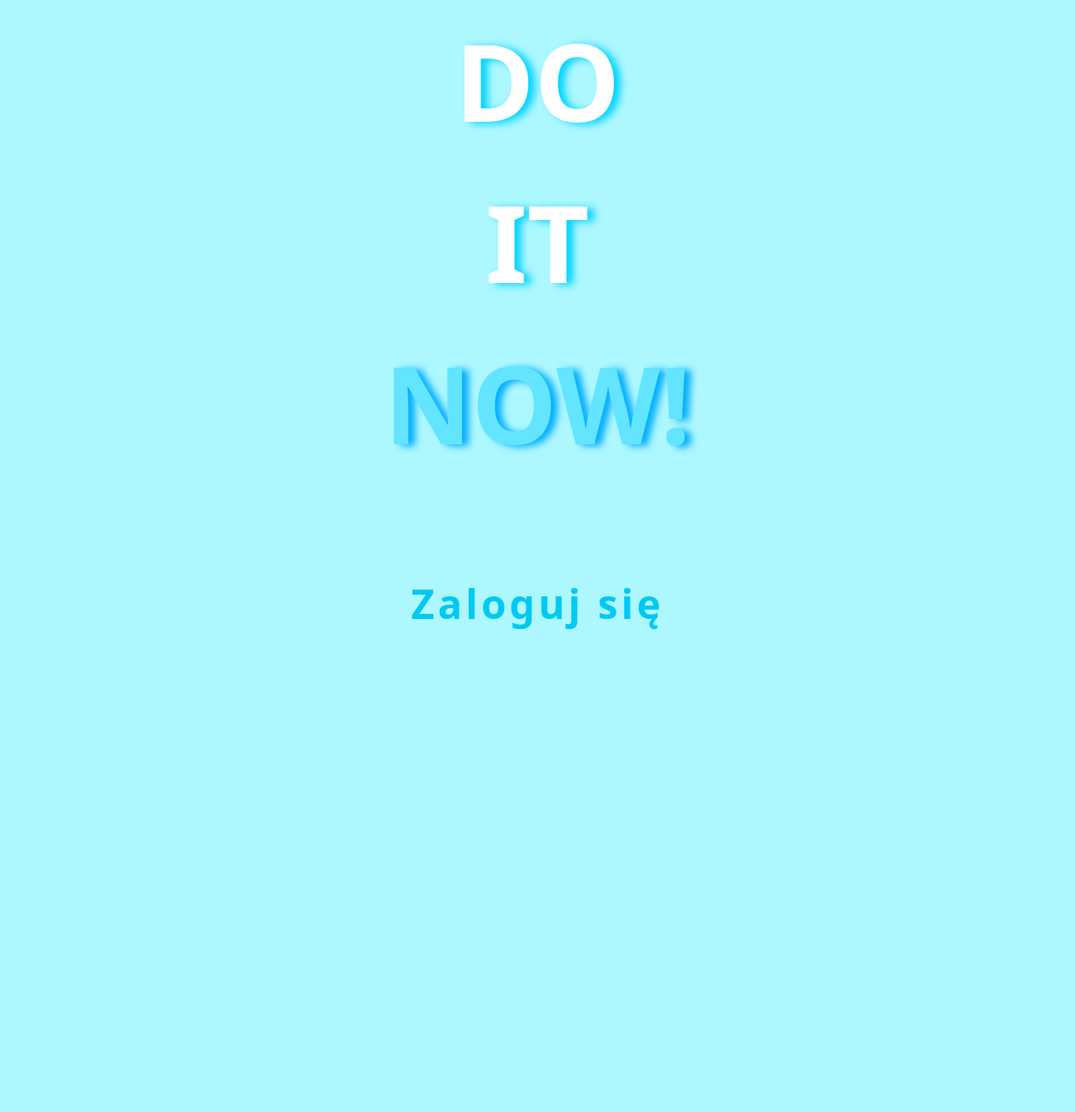
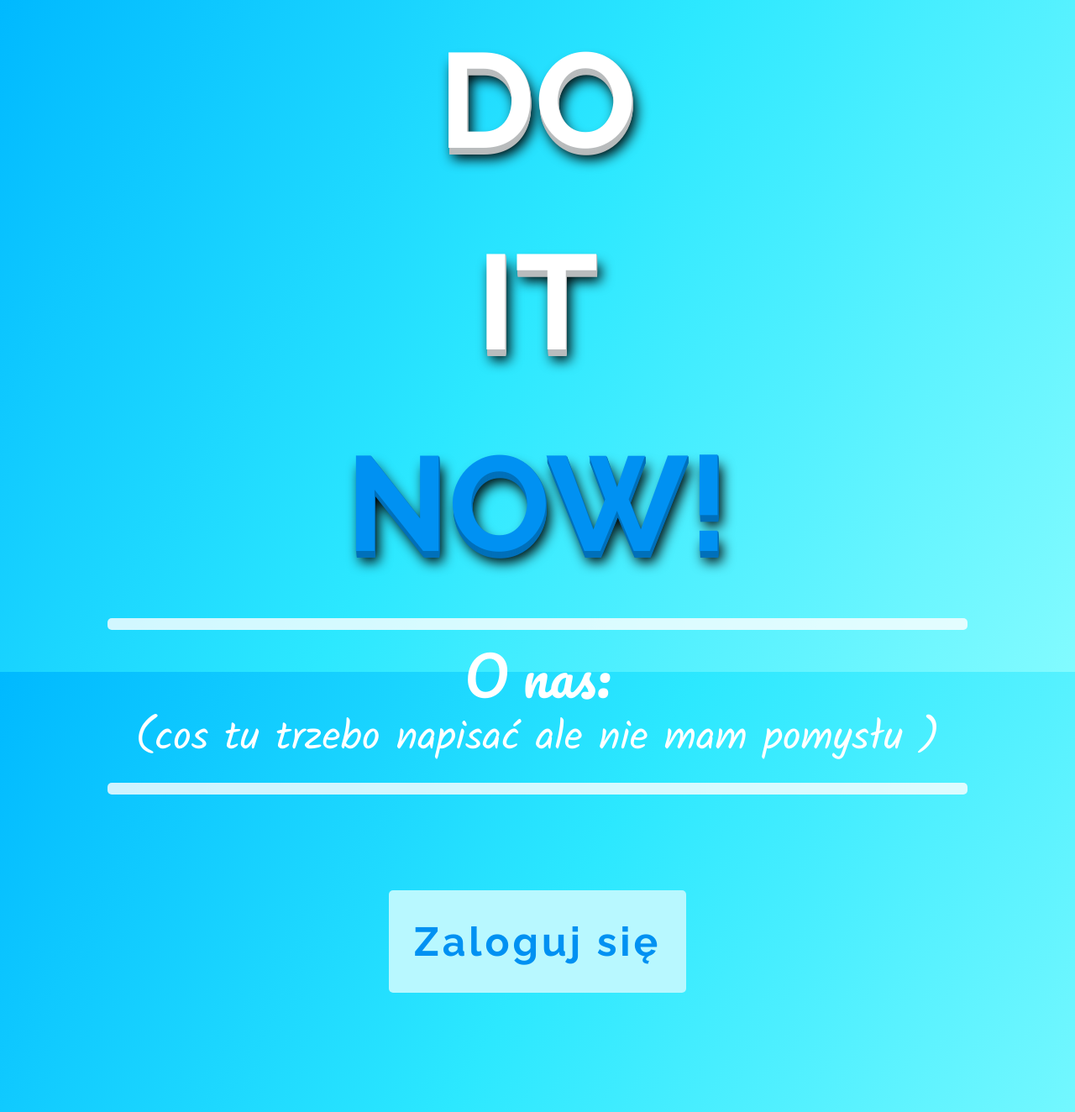
Before and after one commit to Adis000n/projekt_konkurs, a PHP site: page / in a window 1280 px wide. Shown: the whole page at 84% size. Before the commit the page ends 749 px from the top, so only its background shows below. Run offline with PHP 8.4, Linux system fonts and the light colour scheme.

Commit message:
Strona główna zrobiona

```diff
--- a/index.php
+++ b/index.php
@@ -8,62 +8,84 @@
     <script src="https://cdn.jsdelivr.net/npm/bootstrap@5.3.2/dist/js/bootstrap.bundle.min.js" integrity="sha384-C6RzsynM9kWDrMNeT87bh95OGNyZPhcTNXj1NW7RuBCsyN/o0jlpcV8Qyq46cDfL" crossorigin="anonymous"></script>
     <link rel="preconnect" href="https://fonts.googleapis.com">
     <link rel="preconnect" href="https://fonts.gstatic.com" crossorigin>
-    <link href="https://fonts.googleapis.com/css2?family=Bungee&display=swap" rel="stylesheet">
+    <link href="https://fonts.googleapis.com/css2?family=Bungee&family=Kalam&family=Pacifico&display=swap" rel="stylesheet">
 </head>
 <body>
     <p1 id="tekst">DO</p1>
     <p1 id="tekst">IT</p1>
-    <p>NOW!</p>
+    <p1 id="tekst2">NOW!</p1>
+    <hr class="new5">
+    <h1>O nas:</h1>
+    <h2>(cos tu trzebo napisać ale nie mam pomysłu )</h2>
+    <hr class="new5">
     <form action="login.php">
     <button  type="submit" method="post">Zaloguj się</button>
 </body>
 <style>
     @import url('https://fonts.googleapis.com/css2?family=Raleway:wght@400;700&display=swap');
 
+    hr.new5 {
+  border: 7px solid #ffffff;
+  border-radius: 5px;
+  width:80%;
+  opacity: 0.8;
+}
+h1{
+    font-family: 'Pacifico', cursive;
+    font-size: 4rem;
+}
+h2{
+    font-family: 'Kalam', cursive;
+    font-size: 3rem;
+    width: 80%;
+    text-align: center;
+}
+
     #tekst{
+        transition: 0.3s;
     color: white;
-    text-shadow: 8px 2px 10px rgba(0, 212, 255, 1);
+    text-shadow: 1px 1px 0 #b9bcbd, 1px 2px 0 #b9bcbd, 1px 3px 0 #b9bcbd, 1px 4px 0 #b9bcbd,
+    1px 5px 0 #b9bcbd, 1px 6px 0 #b9bcbd, 1px 7px 0 #b9bcbd, 1px 8px 0 #b9bcbd,
+    5px 13px 15px black;
     }
-    p {
-    color: #63e5ff;
-    position: relative;
-    text-decoration: none;
-    text-shadow: 8px 2px 8px rgba(0, 174, 255, 1);
+    #tekst:hover{
+        text-shadow: 1px -1px 0 #b9bcbd, 1px -2px 0 #b9bcbd, 1px -3px 0 #b9bcbd,
+    1px -4px 0 #b9bcbd, 1px -5px 0 #b9bcbd, 1px -6px 0 #b9bcbd, 1px -7px 0 #b9bcbd,
+    1px -8px 0 #b9bcbd, 5px -13px 15px black, 5px -13px 25px #808080;
     }
-
-    p::before {
-    background: #00c9f2;
-    content: "";
-    inset: 0;
-    position: absolute;
-    transform: scaleX(0);
-    transform-origin: right;
-    transition: transform 0.8s ease-in-out;
-    z-index: -1;
-    color:#adf7ff;
+    #tekst2{
+        transition: 0.3s;
+    color: #0091f2;
+    text-shadow: 1px 1px 0 #0070ba, 1px 2px 0 #0070ba, 1px 3px 0 #0070ba, 1px 4px 0 #0070ba,
+    1px 5px 0 #0070ba, 1px 6px 0 #0070ba, 1px 7px 0 #0070ba, 1px 8px 0 #0070ba,
+    5px 13px 15px black;
     }
-
-    p:hover::before {
-    transform: scaleX(1);
-    transform-origin: left;
+    #tekst2:hover{
+        text-shadow: 1px -1px 0 #0070ba, 1px -2px 0 #0070ba, 1px -3px 0 #0070ba,
+    1px -4px 0 #0070ba, 1px -5px 0 #0070ba, 1px -6px 0 #0070ba, 1px -7px 0 #0070ba,
+    1px -8px 0 #0070ba, 5px -13px 15px black, 5px -13px 25px #808080;
     }
 
     /* Presentational styles */
     body {
     display: flex;
+    color: white;
     flex-direction: column;
-    font-family: system-ui, sans;
-    font-size: 8rem;
+    font-family: 'Raleway', sans-serif;
+    font-size: 10rem;
     font-weight: 800;
-    height: 100vh;
+    min-height: 100vh;
     place-items: center;
-    background: #adf7ff;
-    }
+    background: linear-gradient(120deg, rgba(0, 185, 255, 1) 0%, rgba(44, 232, 255, 1) 48%, rgba(130, 251, 255, 1) 100%);
+    background-size: cover;
+    background-attachment: fixed;
+}
+
 
 button{
   padding: 25px 30px;
-  background-color: #adf7ff;
-  color: #00c9f2;
+  background-color: #b8f8ff;
+  color: #0091f2;
   font-weight: bold;
   border: none;
   border-radius: 5px;
@@ -72,16 +94,17 @@ button{
   transition: 0.8s;
   cursor: pointer;
   font-size: 3rem;
+  margin-bottom: 40%;
 }
 
 button:hover{
-    background: #00c9f2;
-    color: #adf7ff;
-    box-shadow: 0 0 5px #00c9f2,
-                0 0 25px #00c9f2,
-                0 0 50px #00c9f2,
-                0 0 200px #00c9f2;
-     -webkit-box-reflect:below 1px linear-gradient(transparent, #0006);
+    background: #0091f2;
+    color: #b8f8ff;
+    box-shadow: 0 0 5px #0091f2,
+                0 0 25px #0091f2,
+                0 0 50px #0091f2,
+                0 0 200px #0091f2;
+     -webkit-box-reflect:below 1px linear-gradient(transparent, #0009);
 }
 </style>
 </html>
```
